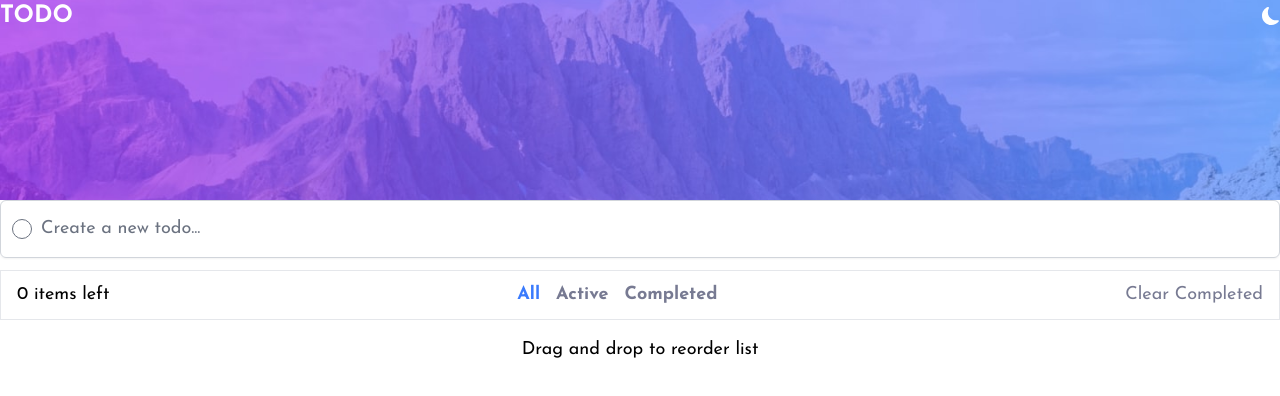
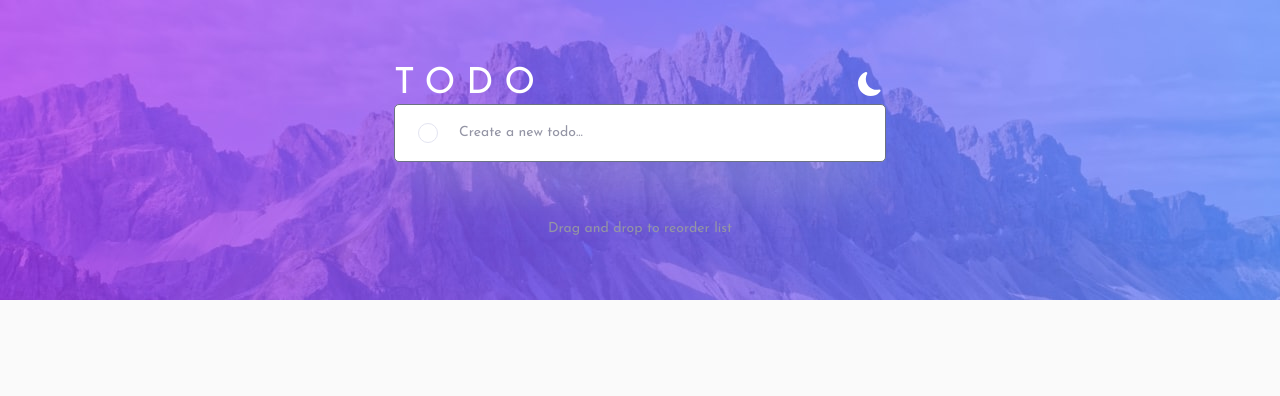
Before and after one commit to SheldonFam/FEM-Todo, a React (Vite) app: page / in a window 1280 px wide. Shown: the top 396 px of the page. Built offline with nearby package versions, Linux system fonts and the light colour scheme.

Commit message:
chore: code clean up

```diff
--- a/src/App.tsx
+++ b/src/App.tsx
@@ -1,72 +1,87 @@
 import { Header } from "./components/Header";
 import { TodoInput } from "./components/TodoInput";
-import { useState } from "react";
+import { useState, useContext } from "react";
 import { TodoList } from "./components/TodoList";
-import { Footer } from "./components/Footer";
-import { ThemeProvider } from "./context/Theme";
+import { ThemeProvider, ThemeContext } from "./context/Theme";
 
-// function??
-type AddTodo = (newTodo: string) => void;
-type RemoveTodo = (todoToRemove: Todo) => void;
-type ToggleComplete = (selectedTodo: Todo) => void;
-
-//inside a todo have 3 item
-type Todo = {
+interface Todo {
   id: number;
   text: string;
   completed: boolean;
+}
+
+type TodoActions = {
+  addTodo: (newTodo: string) => void;
+  removeTodo: (todoToRemove: Todo) => void;
+  toggleComplete: (selectedTodo: Todo) => void;
+  clearCompleted: () => void;
 };
 
 const App = () => {
-  const [todos, setTodos] = useState<Array<Todo>>([]);
+  const [todos, setTodos] = useState<Todo[]>([]);
+  const { theme } = useContext(ThemeContext);
 
-  //add a todo
-  const handleAdd: AddTodo = (newTodo) => {
+  const todoActions: TodoActions = {
+    addTodo: (newTodo) => {
       if (newTodo) {
-      setTodos([...todos, { id: Date.now(), text: newTodo, completed: false }]);
+        setTodos([
+          ...todos,
+          { id: Date.now(), text: newTodo, completed: false },
+        ]);
       }
-  };
+    },
 
-  //delete todo, btn function
-  const removeTodo: RemoveTodo = (todoToRemove) => {
-    let updatedTodos: Array<Todo> = todos.filter(
-      (todo) => todo.id !== todoToRemove.id
+    removeTodo: (todoToRemove) => {
+      setTodos(todos.filter((todo) => todo.id !== todoToRemove.id));
+    },
+
+    toggleComplete: (selectedTodo) => {
+      setTodos(
+        todos.map((todo) =>
+          todo.id === selectedTodo.id
+            ? { ...todo, completed: !todo.completed }
+            : todo
+        )
       );
-    setTodos(updatedTodos);
-  };
+    },
 
-  //checkbox, click then mark as complete
-  const toggleComplete: ToggleComplete = (selectedTodo) => {
-    const updatedTodos = todos.map((todo) => {
-      if (todo.id === selectedTodo.id) {
-        return { ...todo, completed: !todo.completed };
-      }
-      return todo;
-    });
-    setTodos(updatedTodos);
-  };
-
-  const handleClearCompleted = () => {
-    const updatedTodos = todos.filter((todo) => !todo.completed);
-    setTodos(updatedTodos);
+    clearCompleted: () => {
+      setTodos(todos.filter((todo) => !todo.completed));
+    },
   };
 
   return (
-    <div className="font-Josefin font-normal text-base w-full h-full">
     <ThemeProvider>
+      <div className="min-h-screen font-Josefin font-normal text-base bg-[#FAFAFA] dark:bg-[#171823]">
+        <div className="relative">
+          {/* Background Image Layer */}
+          <div
+            className={`absolute inset-x-0 top-0 h-[200px] md:h-[300px] bg-cover bg-no-repeat ${
+              theme === "light"
+                ? "bg-[url('/images/bg-mobile-light.jpg')] md:bg-[url('/images/bg-desktop-light.jpg')]"
+                : "bg-[url('/images/bg-mobile-dark.jpg')] md:bg-[url('/images/bg-desktop-dark.jpg')]"
+            }`}
+          ></div>
+
+          {/* Content Layer */}
+          <div className="relative z-20">
             <Header />
-        <div>
-          <TodoInput addTodo={handleAdd} />
+            <main className="max-w-[540px] mx-auto px-6">
+              <TodoInput addTodo={todoActions.addTodo} />
               <TodoList
                 todos={todos}
-            toggleComplete={toggleComplete}
-            onRemoveTodo={removeTodo}
-            handleClearCompleted={handleClearCompleted}
+                toggleComplete={todoActions.toggleComplete}
+                onRemoveTodo={todoActions.removeTodo}
+                handleClearCompleted={todoActions.clearCompleted}
               />
+              <p className="text-center text-[14px] text-[#9495A5] dark:text-[#5B5E7E] mt-10">
+                Drag and drop to reorder list
+              </p>
+            </main>
           </div>
-        <Footer />
+        </div>
+      </div>
     </ThemeProvider>
-    </div>
   );
 };
 
--- a/src/components/Footer.tsx
+++ /dev/null
@@ -1,9 +0,0 @@
-export const Footer = () => {
-  return (
-    <footer>
-      <div className="flex items-center justify-center my-4">
-        <h3>Drag and drop to reorder list</h3>
-      </div>
-    </footer>
-  );
-};
--- a/src/components/Header.tsx
+++ b/src/components/Header.tsx
@@ -18,23 +18,20 @@ export const Header = () => {
     theme === "light" ? lightMobileBgImage : darkMobileBgImage;
 
   return (
-    <header className="flex  text-base font-Josefin font-bold h-130px w-full">
-      <div
-        style={{ backgroundImage: bgImage }}
-        className="bg-no-repeat bg-center bg-cover w-full h-[200px]"
-      >
+    <header className="w-full">
+      <div className="max-w-[540px] mx-auto px-6 pt-12 md:pt-16">
         <nav className="flex justify-between w-full items-center">
-          <h1 className="bold text-white text-2xl">TODO</h1>
+          <h1 className="text-3xl md:text-4xl tracking-[0.3em] uppercase text-white">
+            TODO
+          </h1>
           <button
             onClick={toggleTheme}
-            className={`transition-transform duration-500 ${
-              theme === "light" ? "rotate-0" : "rotate-90"
-            }`}
+            className="transition-transform duration-500 p-1 hover:opacity-80"
           >
             {theme === "light" ? (
-              <BsMoonFill className="text-white" />
+              <BsMoonFill className="text-white w-5 h-5 md:w-6 md:h-6" />
             ) : (
-              <BsSunFill className="text-white" />
+              <BsSunFill className="text-white w-5 h-5 md:w-6 md:h-6" />
             )}
           </button>
         </nav>
--- a/src/components/TodoInput.tsx
+++ b/src/components/TodoInput.tsx
@@ -1,4 +1,5 @@
-import React, { useState, ChangeEvent, FormEvent } from "react";
+import React, { useState, ChangeEvent, FormEvent, useContext } from "react";
+import { ThemeContext } from "../context/Theme";
 
 type AddTodo = (newTodo: string) => void;
 
@@ -8,6 +9,7 @@ interface TodoInputProps {
 
 export const TodoInput: React.FC<TodoInputProps> = ({ addTodo }) => {
   const [newTodo, setNewTodo] = useState<string>("");
+  const { theme } = useContext(ThemeContext);
 
   const handleChange = (e: ChangeEvent<HTMLInputElement>) => {
     setNewTodo(e.target.value);
@@ -20,15 +22,15 @@ export const TodoInput: React.FC<TodoInputProps> = ({ addTodo }) => {
   };
 
   return (
-    <div className="pb-3 w-full">
-      <form onSubmit={handleSubmit} className="w-full">
-        <div className="relative rounded-md shadow-sm">
-          <div className="absolute inset-y-0 left-0 flex items-center pl-3">
-            <input
-              type="checkbox"
-              className="rounded-full w-5 h-5"
-              disabled
-            ></input>
+    <div className="mb-4">
+      <form onSubmit={handleSubmit}>
+        <div className="relative">
+          <div className="absolute inset-y-0 left-0 flex items-center pl-6">
+            <div
+              className={`w-5 h-5 border rounded-full ${
+                theme === "light" ? "border-[#E3E4F1]" : "border-[#393A4B]"
+              }`}
+            ></div>
           </div>
           <input
             type="text"
@@ -36,7 +38,11 @@ export const TodoInput: React.FC<TodoInputProps> = ({ addTodo }) => {
             id="text"
             value={newTodo}
             onChange={handleChange}
-            className="block w-full rounded-md border-gray-300 pl-10 py-4 focus:border-indigo-500 focus:ring-indigo-500 sm:text-base"
+            className={`block w-full pl-16 pr-4 py-4 rounded-[5px] text-[14px] shadow-[0_35px_50px_-15px_rgba(194,195,214,0.5)] dark:shadow-[0_35px_50px_-15px_rgba(0,0,0,0.5)] ${
+              theme === "light"
+                ? "bg-white text-[#393A4B] placeholder-[#9495A5]"
+                : "bg-[#25273D] text-[#C8CBE7] placeholder-[#767992] border-none"
+            }`}
             placeholder="Create a new todo..."
           />
         </div>
--- a/src/components/TodoList.tsx
+++ b/src/components/TodoList.tsx
@@ -1,5 +1,6 @@
-import React, { useState } from "react";
+import React, { useState, useContext } from "react";
 import { TodoListItem } from "./TodoListItem";
+import { ThemeContext } from "../context/Theme";
 
 type ToggleComplete = (selectedTodo: Todo) => void;
 type RemoveTodo = (todoToRemove: Todo) => void;
@@ -27,6 +28,7 @@ export const TodoList: React.FC<TodoListProps> = ({
   handleClearCompleted,
 }) => {
   const [filter, setFilter] = useState<Filter>("all");
+  const { theme } = useContext(ThemeContext);
 
   const filteredTodos = todos.filter((todo) => {
     if (filter === "active") {
@@ -44,14 +46,19 @@ export const TodoList: React.FC<TodoListProps> = ({
   const counter = (
     <>
       {filter === "completed"
-        ? `${todos.filter((todo) => todo.completed).length} items left`
+        ? `${todos.filter((todo) => todo.completed).length} completed items`
         : `${todos.filter((todo) => !todo.completed).length} items left`}
     </>
   );
 
   return (
-    <div className="w-full">
-      <ul className="flex items-center justify-between flex-col">
+    <div className="space-y-4">
+      <div
+        className={`relative w-full rounded-[5px] overflow-hidden shadow-[0_35px_50px_-15px_rgba(194,195,214,0.5)] dark:shadow-[0_35px_50px_-15px_rgba(0,0,0,0.5)] ${
+          theme === "light" ? "bg-white" : "bg-[#25273D]"
+        }`}
+      >
+        <ul className="divide-y divide-[#E3E4F1] dark:divide-[#393A4B]">
           {filteredTodos.map((todo) => (
             <TodoListItem
               key={todo.id}
@@ -61,32 +68,36 @@ export const TodoList: React.FC<TodoListProps> = ({
             />
           ))}
         </ul>
-      <div className="flex justify-between py-4 px-4 border text-xs md:text-base">
+
+        {todos.length > 0 && (
+          <div
+            className={`flex items-center justify-between px-5 py-4 text-[14px] border-t ${
+              theme === "light"
+                ? "bg-white text-[#9495A5] border-[#E3E4F1]"
+                : "bg-[#25273D] text-[#5B5E7E] border-[#393A4B]"
+            }`}
+          >
             <span>{counter}</span>
-        <div className="hidden sm:flex justify-center">
+            <div className="flex items-center gap-5">
               <button
-            className={`px-2 font-bold hover:text-dark-blue ${
-              filter === "all" ? "text-bright-blue" : "text-dark-grayish-blue"
+                className={`transition-colors hover:text-[#494C6B] dark:hover:text-[#E3E4F1] ${
+                  filter === "all" ? "text-[#3A7CFD]" : ""
                 }`}
                 onClick={() => handleFilterChange("all")}
               >
                 All
               </button>
               <button
-            className={`px-2 font-bold hover:text-dark-blue ${
-              filter === "active"
-                ? "text-bright-blue"
-                : "text-dark-grayish-blue"
+                className={`transition-colors hover:text-[#494C6B] dark:hover:text-[#E3E4F1] ${
+                  filter === "active" ? "text-[#3A7CFD]" : ""
                 }`}
                 onClick={() => handleFilterChange("active")}
               >
                 Active
               </button>
               <button
-            className={`px-2 font-bold hover:text-dark-blue ${
-              filter === "completed"
-                ? "text-bright-blue"
-                : "text-dark-grayish-blue"
+                className={`transition-colors hover:text-[#494C6B] dark:hover:text-[#E3E4F1] ${
+                  filter === "completed" ? "text-[#3A7CFD]" : ""
                 }`}
                 onClick={() => handleFilterChange("completed")}
               >
@@ -95,33 +106,13 @@ export const TodoList: React.FC<TodoListProps> = ({
             </div>
             <button
               onClick={handleClearCompleted}
-          className="text-dark-grayish-blue hover:text-dark-blue"
+              className="transition-colors hover:text-[#494C6B] dark:hover:text-[#E3E4F1]"
             >
               Clear Completed
             </button>
           </div>
-      {/* <div className="flex justify-center sm:hidden mt-2 border p-4">
-        <button
-          className={`px-2 font-bold hover:text-dark-blue focus:text-bright-blue ${
-            filter === "all" ? "text-blue-500" : "text-dark-grayish-blue"
-          }`}
-          // onClick={() => setFilter("all")}
-        >
-          All
-        </button>
-        <button
-          className="px-2 font-bold text-dark-grayish-blue hover:text-dark-blue focus:text-bright-blue"
-          // onClick={() => setFilter("active")}
-        >
-          Active
-        </button>
-        <button
-          className="px-2 font-bold text-dark-grayish-blue hover:text-dark-blue focus:text-bright-blue"
-          // onClick={() => setFilter("completed")}
-        >
-          Completed
-        </button>
-      </div> */}
+        )}
+      </div>
     </div>
   );
 };
--- a/src/components/TodoListItem.tsx
+++ b/src/components/TodoListItem.tsx
@@ -1,5 +1,6 @@
-import React from "react";
+import React, { useContext } from "react";
 import { HiXMark } from "react-icons/hi2";
+import { ThemeContext } from "../context/Theme";
 
 type Todo = {
   id: number;
@@ -22,28 +23,58 @@ export const TodoListItem: React.FC<TodoListItemProps> = ({
   toggleComplete,
   onRemoveTodo,
 }) => {
+  const { theme } = useContext(ThemeContext);
+
   return (
-    <li className="list-none flex flex-row items-center w-full border p-3 first:rounded-t-md">
-      <input
-        type="checkbox"
-        className="mr-1 rounded-full cursor-pointer w-5 h-5 text-bg-checked"
-        checked={todo.completed}
-        onChange={() => toggleComplete(todo)}
-      />
-      <input
-        className={`w-full border-none active:border-none focus:border-none ${
-          todo.completed ? "line-through" : ""
+    <li
+      className={`flex items-center w-full px-5 py-4 group ${
+        theme === "light" ? "bg-white" : "bg-[#25273D]"
+      }`}
+    >
+      <div
+        onClick={() => toggleComplete(todo)}
+        className={`flex-shrink-0 w-5 h-5 mr-3 rounded-full border cursor-pointer transition-colors ${
+          todo.completed
+            ? "bg-gradient-to-br from-[#57DDFF] to-[#C058F3] flex items-center justify-center border-none"
+            : theme === "light"
+            ? "border-[#E3E4F1] hover:border-[#C058F3]"
+            : "border-[#393A4B] hover:border-[#C058F3]"
         }`}
-        type="text"
-        checked={todo.completed}
-        value={todo.text}
-        disabled
-      />
+      >
+        {todo.completed && (
+          <svg
+            className="w-2.5 h-2.5 text-white"
+            viewBox="0 0 20 20"
+            fill="currentColor"
+          >
+            <path
+              fillRule="evenodd"
+              d="M16.707 5.293a1 1 0 010 1.414l-8 8a1 1 0 01-1.414 0l-4-4a1 1 0 011.414-1.414L8 12.586l7.293-7.293a1 1 0 011.414 0z"
+              clipRule="evenodd"
+            />
+          </svg>
+        )}
+      </div>
+      <span
+        className={`flex-grow text-[14px] ${
+          todo.completed
+            ? theme === "light"
+              ? "line-through text-[#D1D2DA]"
+              : "line-through text-[#4D5067]"
+            : theme === "light"
+            ? "text-[#494C6B]"
+            : "text-[#C8CBE7]"
+        }`}
+      >
+        {todo.text}
+      </span>
       <button
-        className="opacity-0 hover:opacity-100"
+        className={`opacity-0 group-hover:opacity-100 transition-opacity ml-2 ${
+          theme === "light" ? "text-[#494C6B]" : "text-[#5B5E7E]"
+        }`}
         onClick={() => onRemoveTodo(todo)}
       >
-        <HiXMark className="text-2xl text-dark-grayish-blue" />
+        <HiXMark className="w-4 h-4" />
       </button>
     </li>
   );
```
Lines whose indentation alone changed are shown as unchanged.
